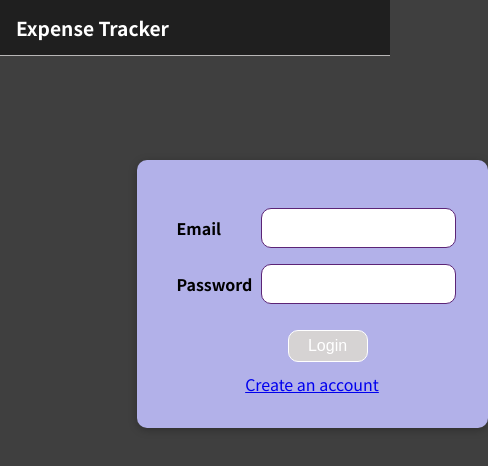
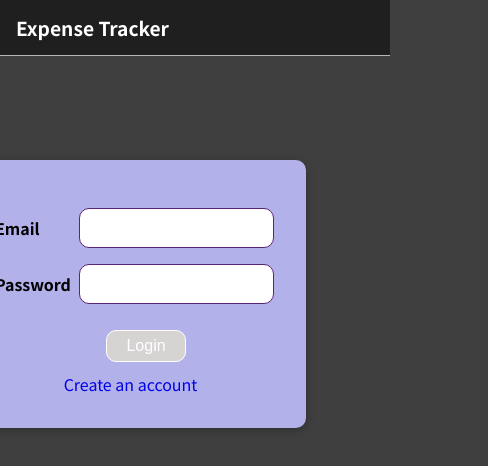
Before and after one commit to Vikas10102001/Expense-Tracker, a React (Create React App) app: page /login in a window 390 px wide. Shown: the top 466 px of the page, 488 px wide, since content can reach past the window. Built offline with nearby package versions, Linux system fonts and the light colour scheme; no server answers.

Commit message:
Added responsive styles

```diff
--- a/src/components/home/expense/ExpenseItems.css
+++ b/src/components/home/expense/ExpenseItems.css
@@ -31,7 +31,6 @@
     align-items: center;
     background-color: #40005d;
     border: 1px solid white;
-    border-radius: 12px;
     height: 60px;
     width: 50px;
     font-size: larger;
@@ -41,7 +40,6 @@
 @media only screen and (max-width:1250px) {
     .item{
         width: 80vw;
-        flex-wrap: wrap;
     }
     .single_item{
         padding: 0 40px;
@@ -52,11 +50,15 @@
     .title{
         font-size: medium;
         font-weight: 500;
+        width: 200px;
+        word-wrap: break-word;
     }
     .price{
         font-size: small;
         font-weight: 500;
-        height: 45px;
+        height: 40px;
+        padding: 0;
+        border-radius: 12px !important;
     }
     .item{
         height: 100px;
--- a/src/components/ui/AuthBox.css
+++ b/src/components/ui/AuthBox.css
@@ -22,8 +22,18 @@
   width: 100%;
   text-align: center;
 }
-
+.auth-container a {
+  text-decoration: none;
+}
+.auth-container a:hover {
+  text-decoration: underline;
+}
 .invalid-message {
   color: red;
   font-size: 0.8rem;
 }
+@media only screen and (max-width: 1150px) {
+  .auth-container {
+    left: calc(50vw - 15rem);
+  }
+}
```
